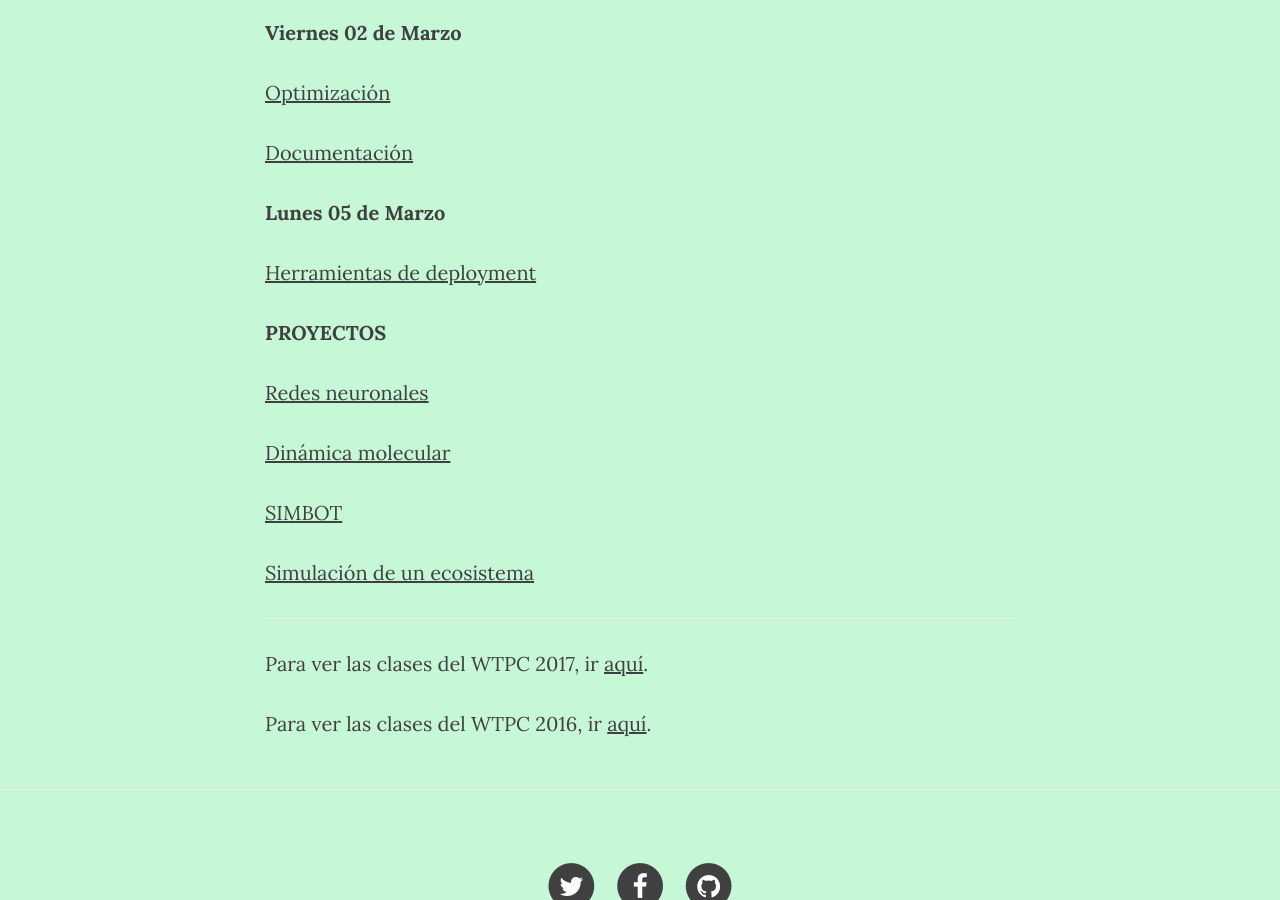
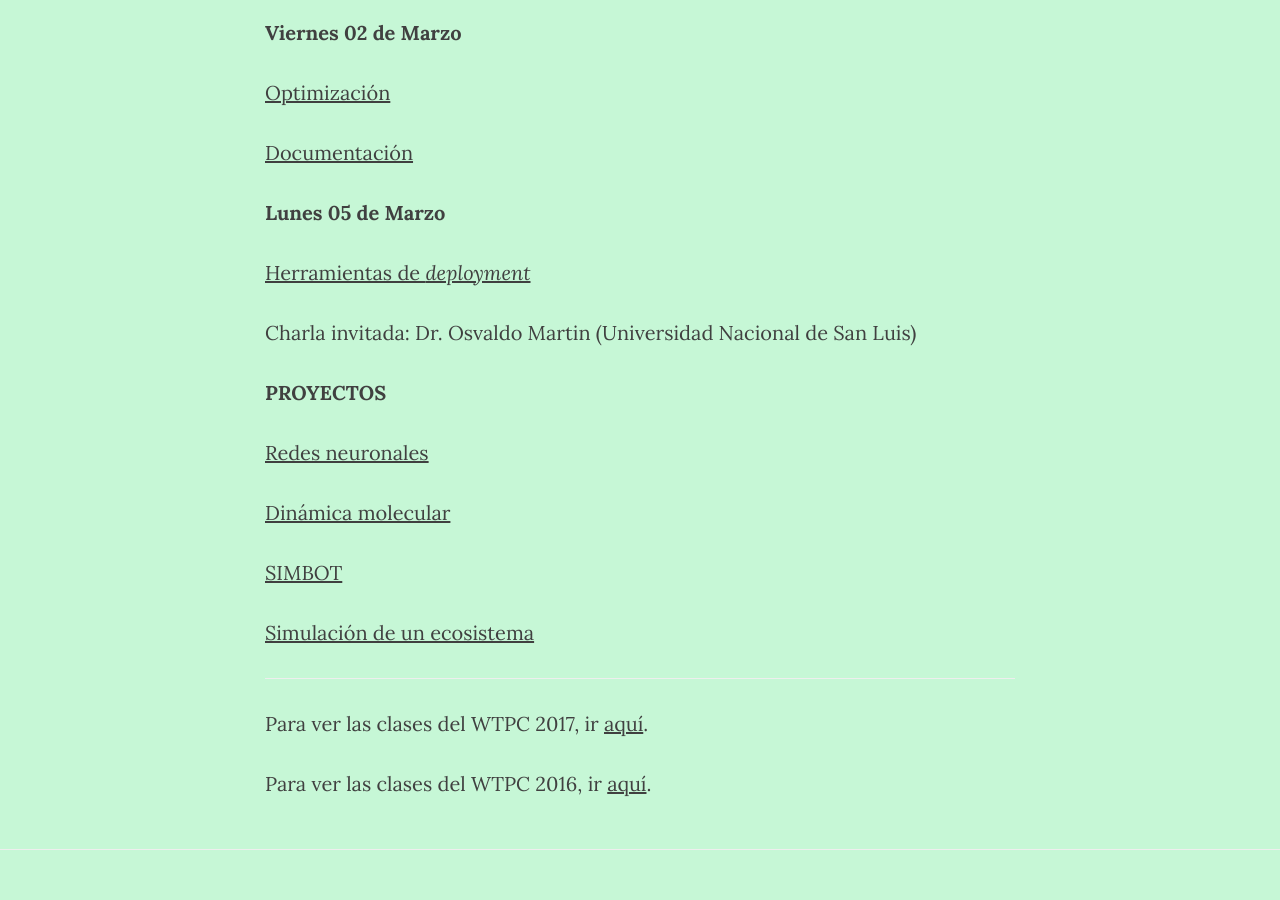
Before and after one commit to wtpc/wtpc.github.io, a Jekyll site: the page built from clases.md, in a window 1280 px wide and 900 px high, scrolled down 1532 px. Built offline with Jekyll 4.4.1, drawn with Linux system fonts in a browser that asks for light colours; nearby versions of some CDN libraries.

Commit message:
Updated lunes 05/03/18

```diff
--- a/clases.md
+++ b/clases.md
@@ -60,7 +60,10 @@ permalink: /clases/
 
 **Lunes 05 de Marzo**
 
-[Herramientas de deployment](/clases/2018/12_deployment.pdf)
+[Herramientas de *deployment*](/clases/2018/12_deployment.pdf)
+
+Charla invitada: Dr. Osvaldo Martin (Universidad Nacional de San Luis)
+
 
 <!--
 **Sábado 03 de Marzo**
```
